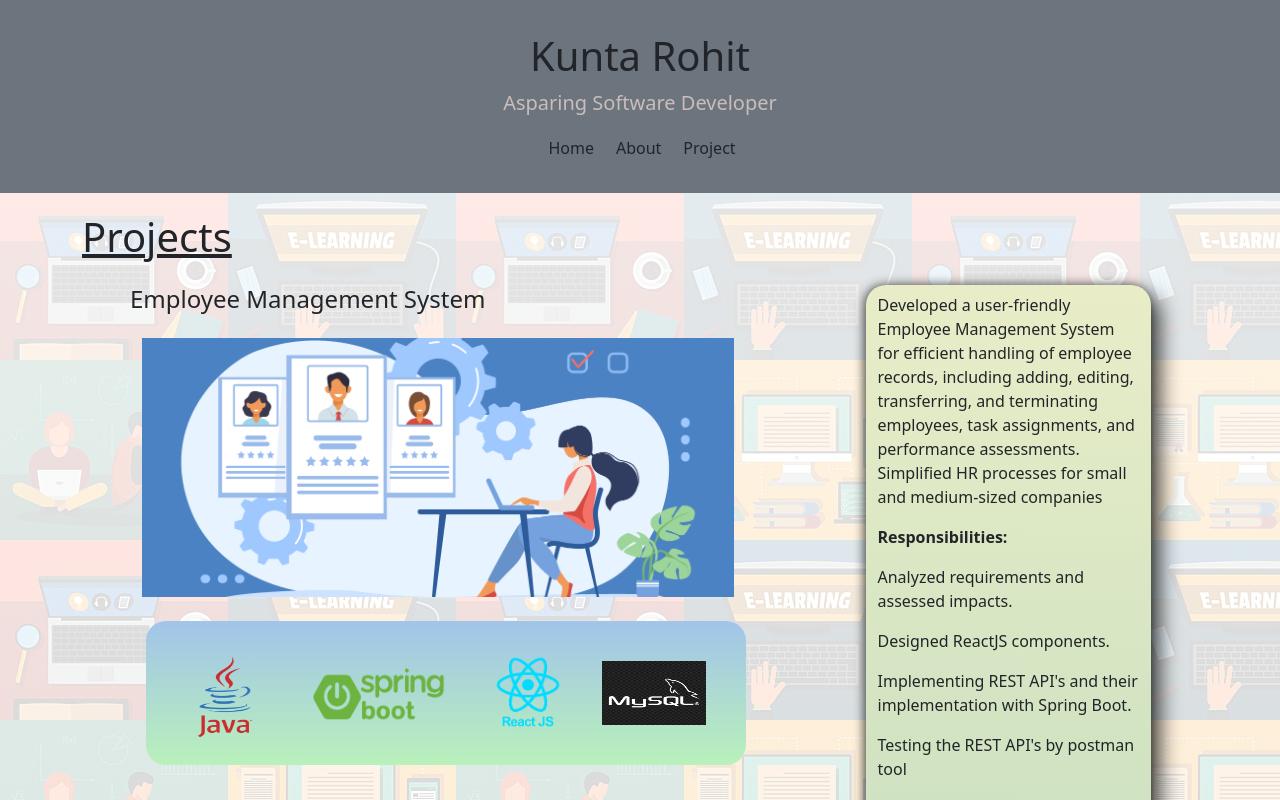
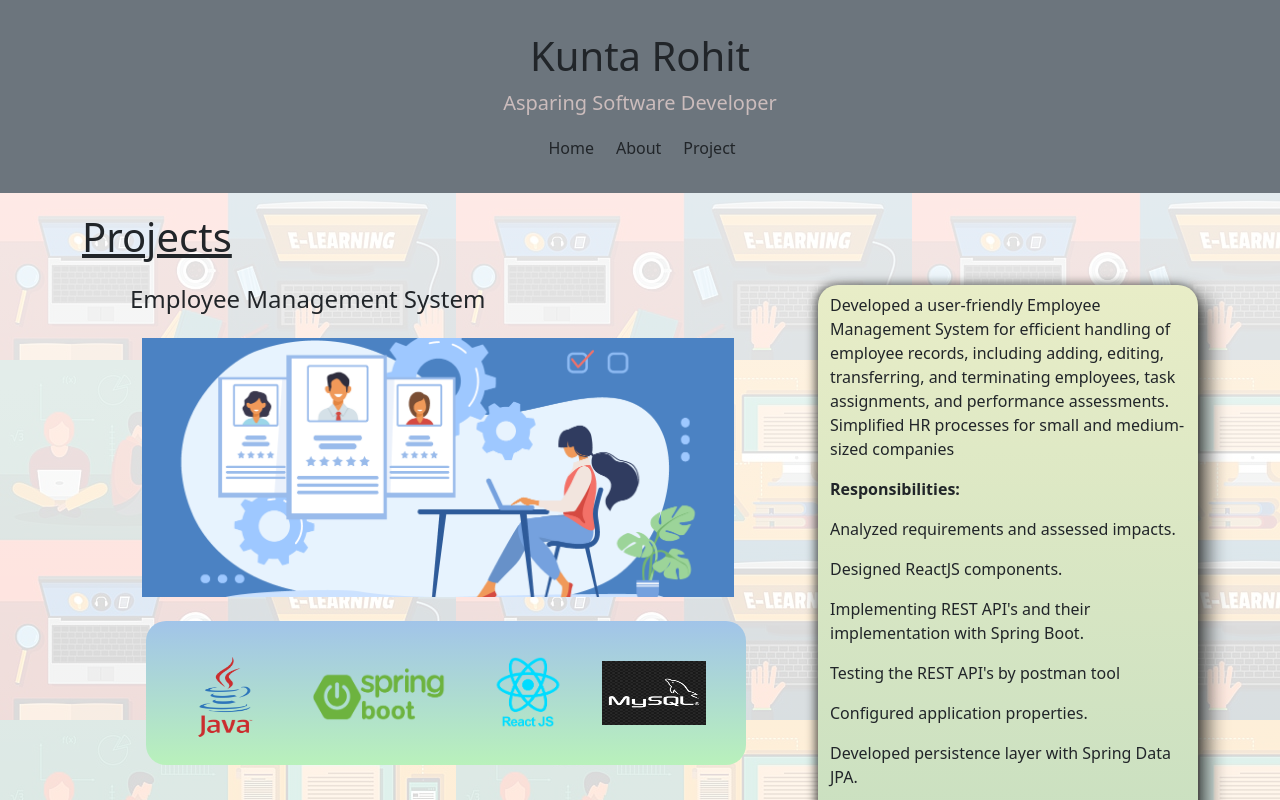
Before and after one commit to Rohit-evolve/Rohit-evolve.github.io, a React (Create React App) app: page /#/project in a window 1280 px wide. Shown: the top 800 px of the page. Built offline with nearby package versions, Linux system fonts and the light colour scheme.

Commit message:
updating

```diff
--- a/src/Components/Project.js
+++ b/src/Components/Project.js
@@ -38,7 +38,7 @@ export default function Project() {
         </div>
 
         <div className='col ms-5'>
-          <div className = "container w-75 pt-2 pb-2 mb-4" id="employee">
+          <div className = "container w-100 pt-2 pb-2 mb-4" id="employee">
             <p>Developed a user-friendly Employee Management System for
                efficient handling of employee records, including adding, editing, transferring, and terminating employees, task assignments, and
                performance assessments. Simplified HR processes for small and
```
